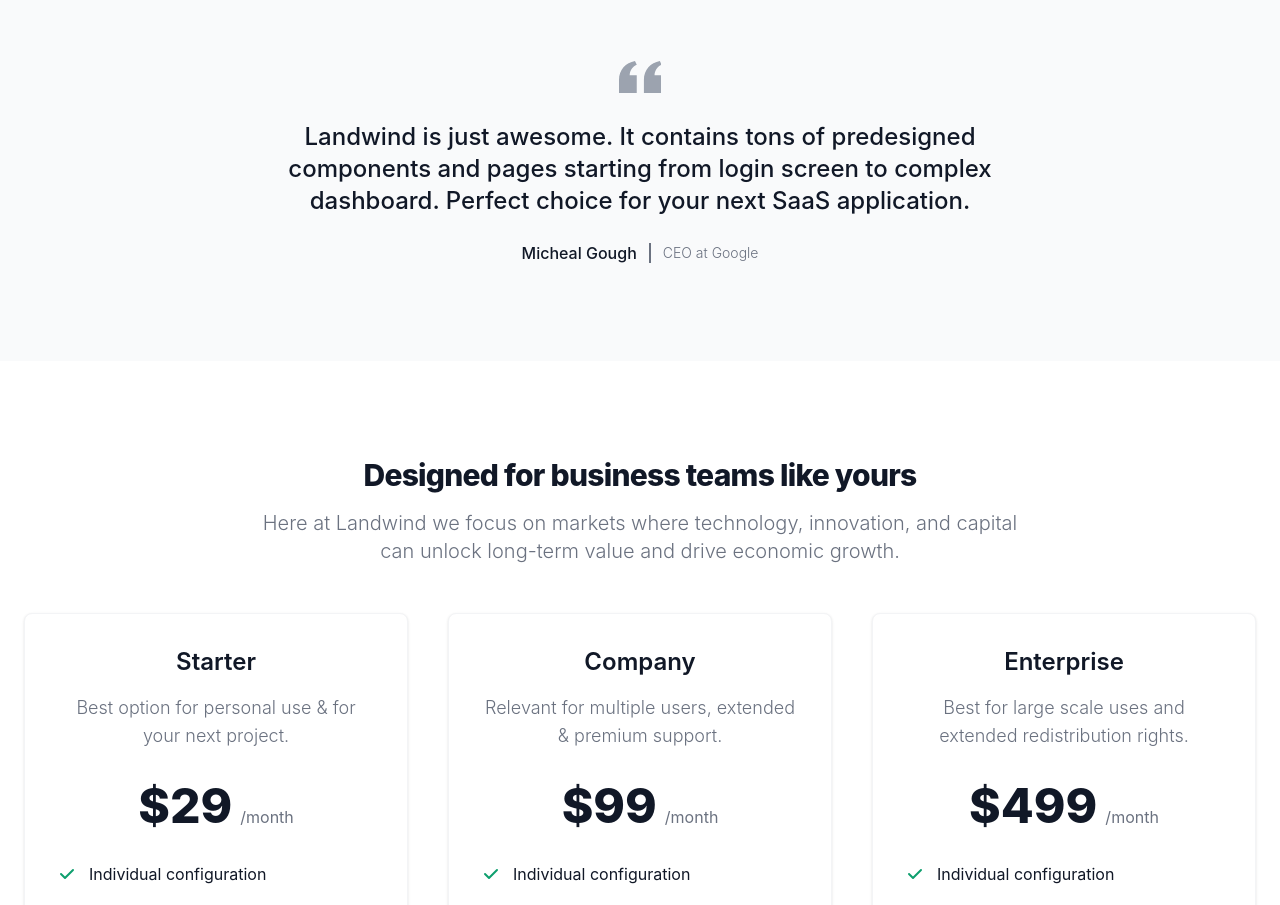
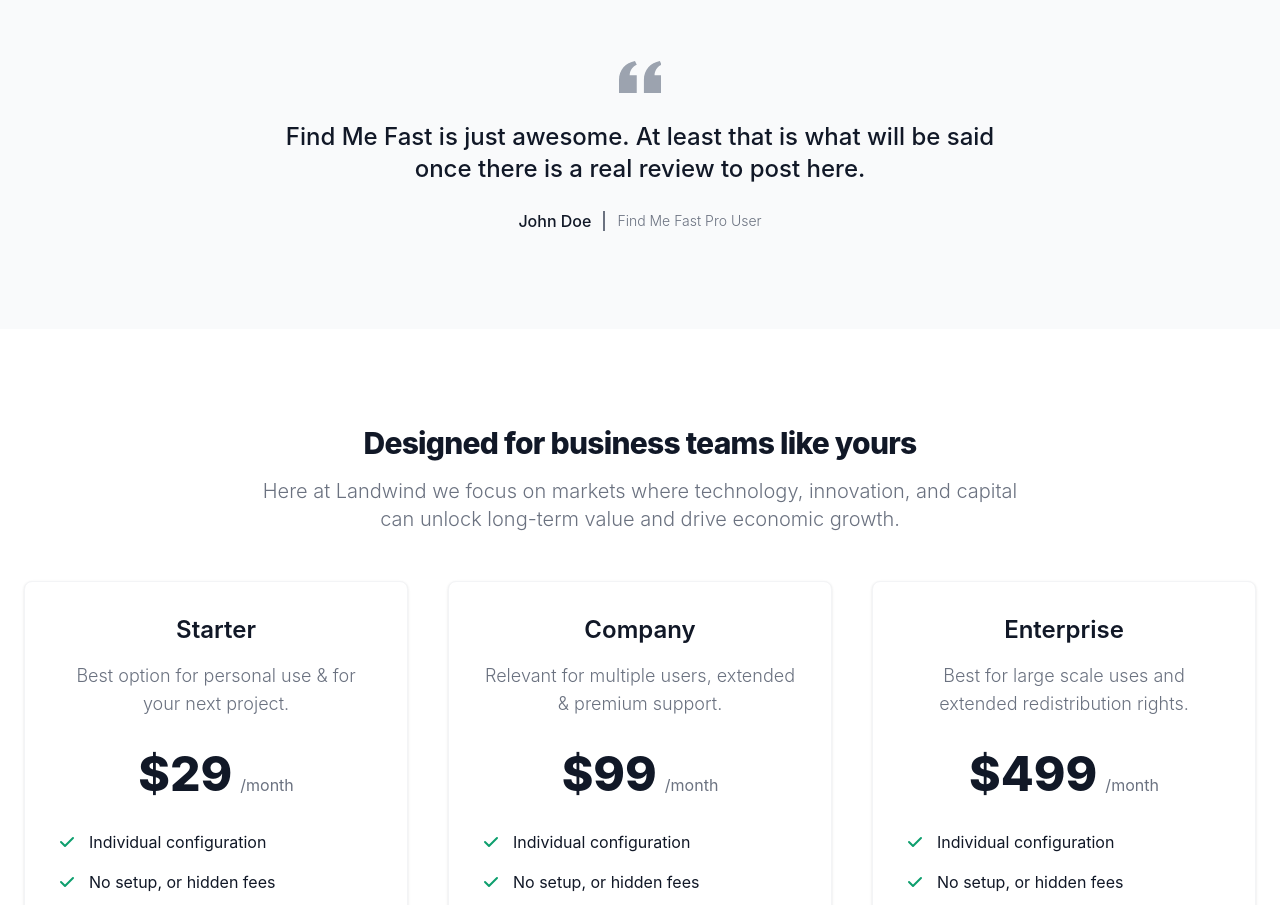
Before and after one commit to shawnmcmahon/fmf-nextjs13, a Next.js app: page / in a window 1280 px wide. Shown: the part 1620-2525 px from the top of the page. Built offline with nearby package versions, Linux system fonts and the light colour scheme.

Commit message:
Change testimonial section

```diff
--- a/app/page.tsx
+++ b/app/page.tsx
@@ -261,13 +261,13 @@ export default function page() {
                       <path d="M14.017 18L14.017 10.609C14.017 4.905 17.748 1.039 23 0L23.995 2.151C21.563 3.068 20 5.789 20 8H24V18H14.017ZM0 18V10.609C0 4.905 3.748 1.038 9 0L9.996 2.151C7.563 3.068 6 5.789 6 8H9.983L9.983 18L0 18Z" fill="currentColor"/>
                   </svg>
                   <blockquote>
-                      <p className="text-xl font-medium text-gray-900 md:text-2xl dark:text-white">Landwind is just awesome. It contains tons of predesigned components and pages starting from login screen to complex dashboard. Perfect choice for your next SaaS application.</p>
+                      <p className="text-xl font-medium text-gray-900 md:text-2xl dark:text-white">Find Me Fast is just awesome. At least that is what will be said once there is a real review to post here.</p>
                   </blockquote>
                   <figcaption className="flex items-center justify-center mt-6 space-x-3">
                       {/* <Image className="w-6 h-6 rounded-full" src="https://flowbite.s3.amazonaws.com/blocks/marketing-ui/avatars/michael-gouch.png" alt="profile picture" width={250} height={250}  /> */}
                       <div className="flex items-center divide-x-2 divide-gray-500 dark:divide-gray-700">
-                          <div className="pr-3 font-medium text-gray-900 dark:text-white">Micheal Gough</div>
-                          <div className="pl-3 text-sm font-light text-gray-500 dark:text-gray-400">CEO at Google</div>
+                          <div className="pr-3 font-medium text-gray-900 dark:text-white">John Doe</div>
+                          <div className="pl-3 text-sm font-light text-gray-500 dark:text-gray-400">Find Me Fast Pro User</div>
                       </div>
                   </figcaption>
               </figure>
```
